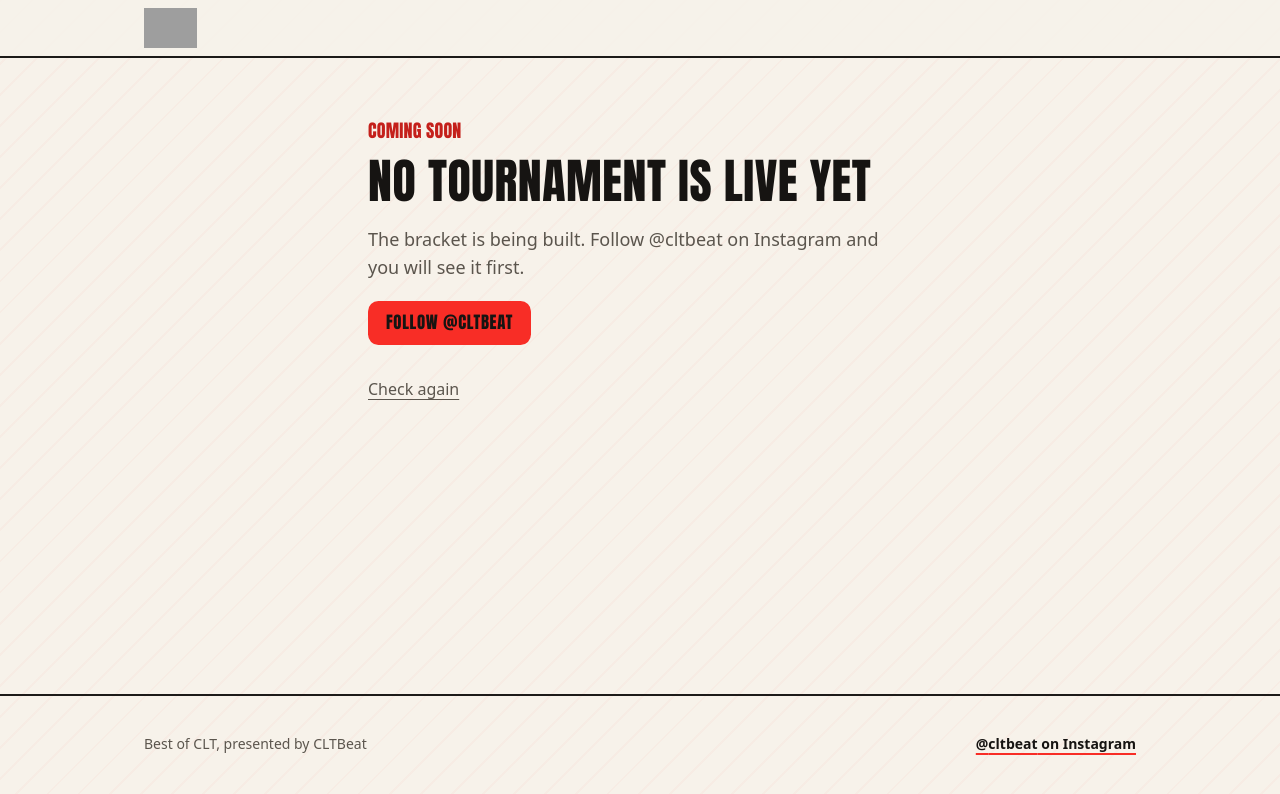
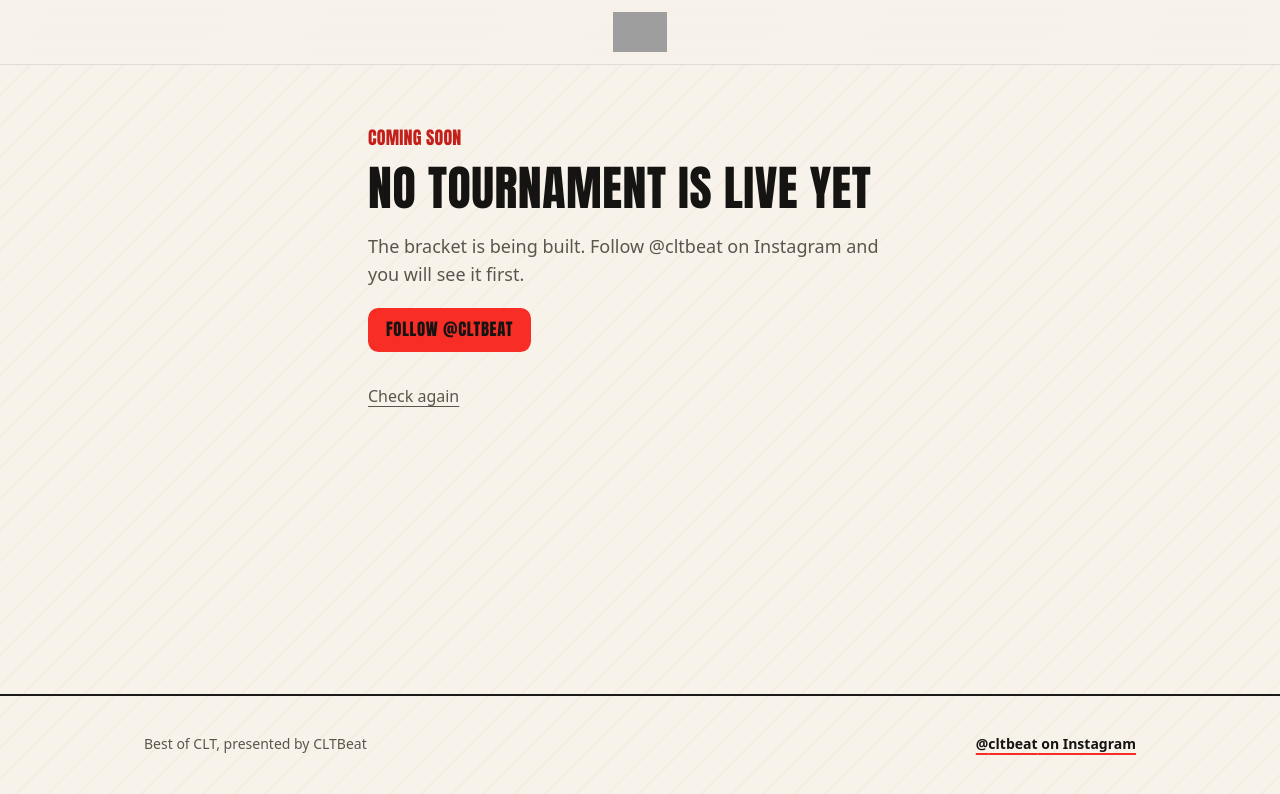
Before and after one commit to justcallmichael-ui/BestOfCLT, a Next.js app: page / in a window 1280 px wide. Shown: the top 794 px of the page. Built offline with nearby package versions, Linux system fonts and the light colour scheme; no server answers; the database is empty; grey boxes are pictures that could not be loaded.

Commit message:
Update layout.tsx

```diff
--- a/app/layout.tsx
+++ b/app/layout.tsx
@@ -44,8 +44,8 @@ export default function RootLayout({ children }: { children: React.ReactNode })
           Skip to content
         </a>
         <div className="flex min-h-dvh flex-col">
-          <header className="border-b-2 border-line bg-ink/90">
-            <div className="mx-auto flex min-h-14 w-full max-w-5xl items-center px-4">
+          <header className="sticky top-0 z-30 border-b border-line/10 bg-ink/80 backdrop-blur-md">
+            <div className="mx-auto flex min-h-16 w-full max-w-5xl items-center justify-center px-4">
               <Link
                 href="/"
                 className="display flex min-h-12 items-center gap-2 text-2xl text-chalk"
```
